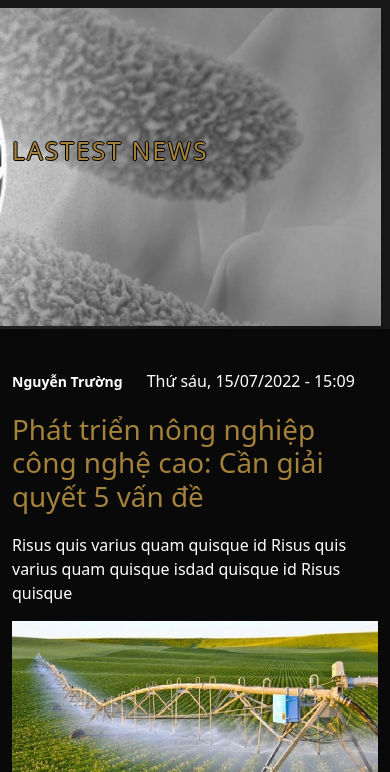
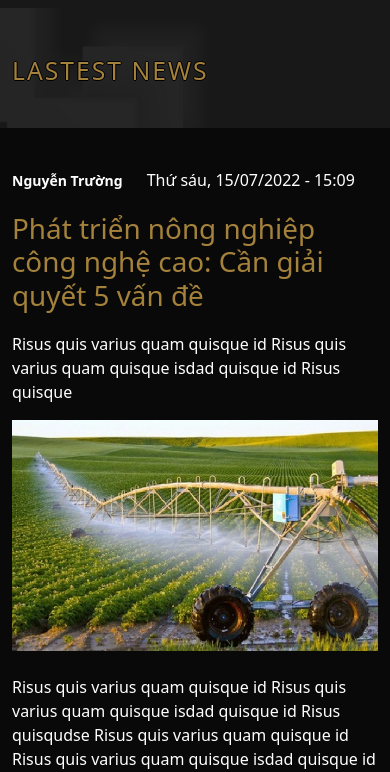
Before and after one commit to dolan1090/Inmedico, a plain HTML site: page detail-news.html in a window 390 px wide. Shown: the part 72-844 px from the top of the page. Drawn offline with Linux system fonts and the light colour scheme.

Commit message:
Add files via upload

```diff
--- a/css/style.css
+++ b/css/style.css
@@ -6,6 +6,10 @@ img {
 
 a {
     text-decoration: none;
+}
+
+html {
+    overflow-x: hidden;
 }
 
 body {
@@ -892,6 +896,7 @@ footer .content .h2 {
     position: relative;
     background: url('images/microbiomebanner1.png') no-repeat right, url('images/Mask-Group-40.png') no-repeat left;
 }
+
 .title-category h2 {
     color: #A5823B;
     text-transform: uppercase;
@@ -899,6 +904,16 @@ footer .content .h2 {
     top: 40%;
     letter-spacing: 2px;
     text-shadow: -1px 0 black, 0 1px black, 1px 0 black, 0 -1px black;
+}
+
+@media (max-width: 1399px) {
+    .title-category {
+        background: url('images/Mask-Group-40.png') no-repeat left;
+        height: 120px;
+    }
+    .title-category h2 {
+        top: 40%;
+    }
 }
 .product-c {
     color: #fff;
@@ -1205,4 +1220,10 @@ footer .content .h2 {
     content: none;
 }
 
+@media (max-width: 1199px) {
+    .news-other .swiper-button-next, .news-other .swiper-button-prev {
+        display: none;
+    }
+}
+
 /*end detail news*/
```
Lines whose indentation alone changed are shown as unchanged.
